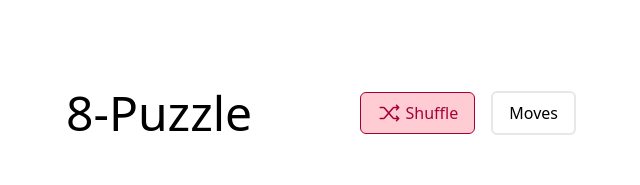
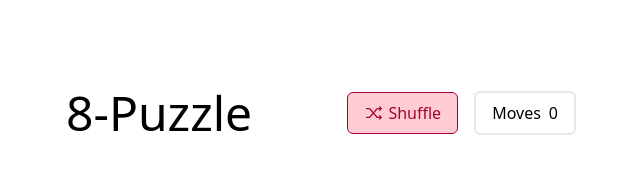
Before and after one commit to Kontenty/8-puzzle-game, a React (Vite) app: page / in a window 1280 px wide. Shown: the top 185 px of the page, without its empty margins (319-959 px from the left). Built offline with nearby package versions, Linux system fonts and the light colour scheme.

Commit message:
feat: show move count

```diff
--- a/src/components/Board.tsx
+++ b/src/components/Board.tsx
@@ -7,6 +7,7 @@ const Board = () => {
   const [shuffledTiles, setShuffledTiles] = useState<number[]>(initialTiles);
   const [emptyIndex, setEmptyIndex] = useState(8);
   const [showWin, setShowWin] = useState(false);
+  const [moveCount, setMoveCount] = useState(0);
 
   const shuffleTiles = () => {
     const shuffled = [...initialTiles];
@@ -16,6 +17,8 @@ const Board = () => {
     }
     setShuffledTiles(shuffled);
     setEmptyIndex(shuffled.indexOf(7));
+    setMoveCount(0);
+    setShowWin(false);
   };
 
   const checkWin = (newShuffled: number[]) =>
@@ -37,6 +40,7 @@ const Board = () => {
       ];
       setShuffledTiles(newShuffled);
       setEmptyIndex(clickedIndex);
+      setMoveCount(moveCount + 1);
       if (checkWin(newShuffled)) {
         setShowWin(true);
       }
@@ -54,19 +58,18 @@ const Board = () => {
             onClick={shuffleTiles}
           >
             <svg
-              width="25"
-              height="24"
               viewBox="0 0 25 24"
               fill="none"
               xmlns="http://www.w3.org/2000/svg"
-              className="fill-rose-800"
+              className="fill-rose-800 size-5"
             >
               <path d="M18.9699 3.71967C19.2628 3.42678 19.7376 3.42678 20.0305 3.71967L22.2804 5.96957C22.5733 6.26246 22.5733 6.73733 22.2804 7.03023L20.0303 9.28033C19.7374 9.57322 19.2626 9.57322 18.9697 9.28033C18.6768 8.98744 18.6768 8.51256 18.9697 8.21967L19.9393 7.25L17.1865 7.25C16.9685 7.25 16.7614 7.34482 16.6189 7.50979L12.741 12L16.6189 16.4902C16.7614 16.6552 16.9685 16.75 17.1865 16.75H19.9395L18.9699 15.7803C18.677 15.4874 18.677 15.0126 18.9699 14.7197C19.2628 14.4268 19.7376 14.4268 20.0305 14.7197L22.2804 16.9696C22.5733 17.2625 22.5733 17.7373 22.2804 18.0302L20.0303 20.2803C19.7374 20.5732 19.2626 20.5732 18.9697 20.2803C18.6768 19.9874 18.6768 19.5126 18.9697 19.2197L19.9393 18.25H17.1865C16.5326 18.25 15.9111 17.9655 15.4837 17.4706L11.75 13.1475L8.01634 17.4706C7.58894 17.9655 6.96738 18.25 6.31349 18.25H3.25C2.83579 18.25 2.5 17.9142 2.5 17.5C2.5 17.0858 2.83579 16.75 3.25 16.75H6.31349C6.53145 16.75 6.73864 16.6552 6.8811 16.4902L10.759 12L6.8811 7.50979C6.73864 7.34482 6.53145 7.25 6.31349 7.25H3.25C2.83579 7.25 2.5 6.91421 2.5 6.5C2.5 6.08579 2.83579 5.75 3.25 5.75H6.31349C6.96738 5.75 7.58894 6.03447 8.01634 6.52936L11.75 10.8525L15.4837 6.52936C15.9111 6.03447 16.5326 5.75 17.1865 5.75L19.9395 5.75L18.9699 4.78033C18.677 4.48744 18.677 4.01256 18.9699 3.71967Z" />
             </svg>
             <span>Shuffle</span>
           </button>
           <div className="px-4 py-2 border-2 border-gray-200 rounded-md">
-            Moves
+            <span>Moves</span>
+            <span className="text-bold ml-2">{moveCount}</span>
           </div>
         </div>
       </div>
```
